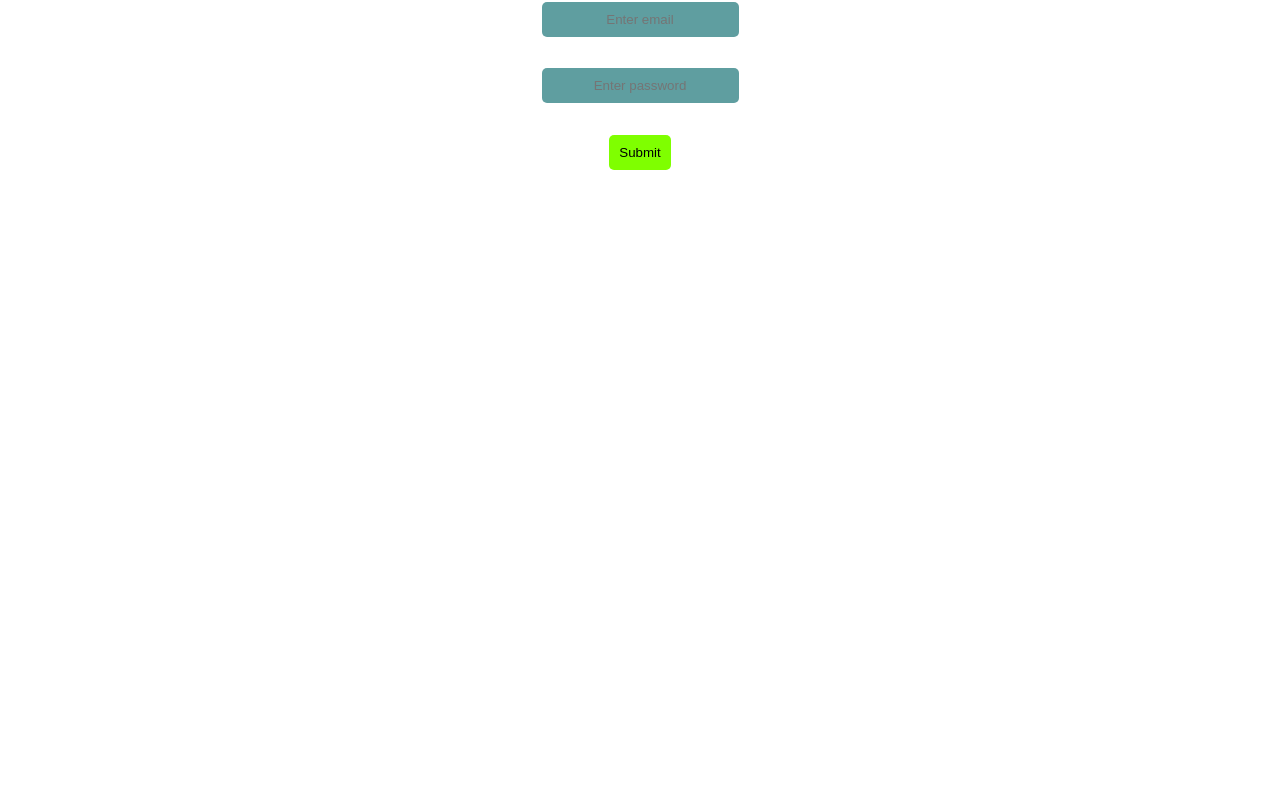
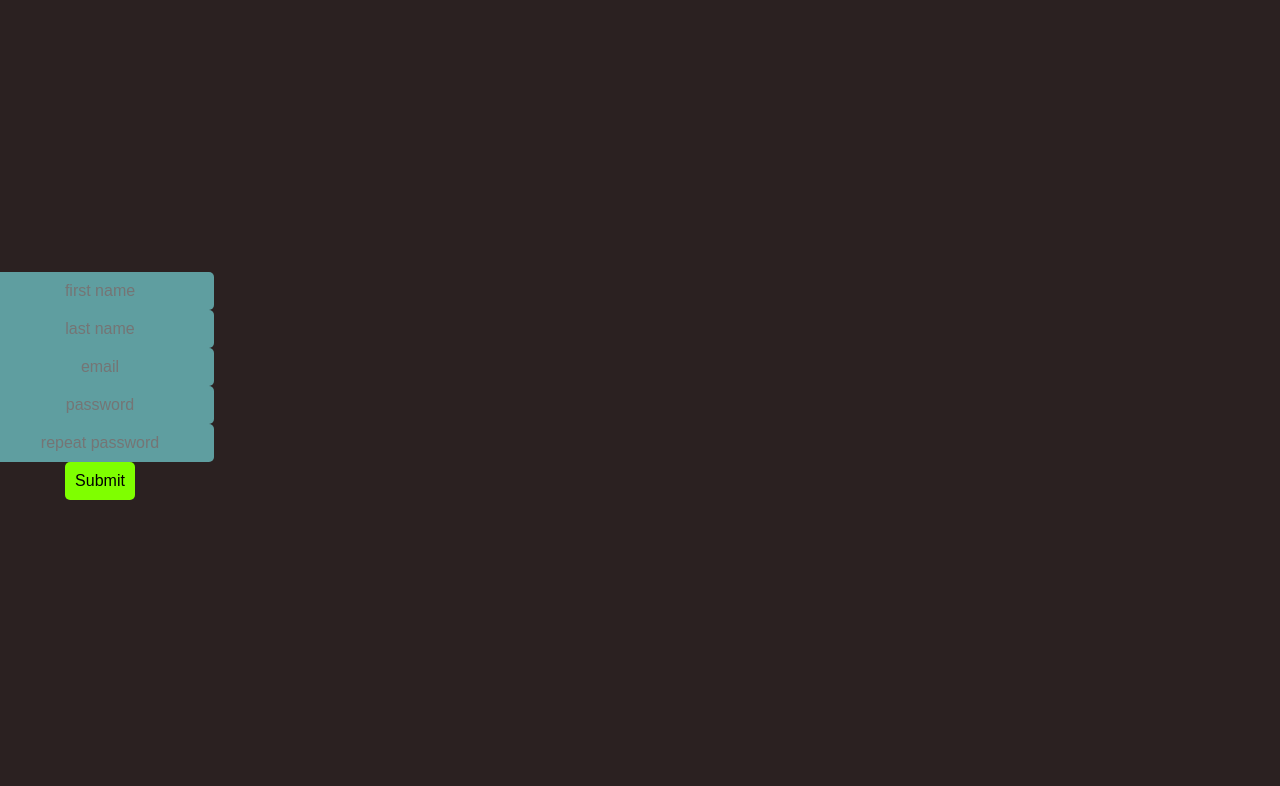
Before and after one commit to hrithikgautham/blockmaster, a React app: page / in a window 1280 px wide. Shown: the part 51-837 px from the top of the page. Before the commit the page ends 800 px from the top, so only its background shows below. Built offline with nearby package versions, Linux system fonts and the light colour scheme.

```diff
--- a/src/components/Login/index.js
+++ b/src/components/Login/index.js
@@ -1,4 +1,5 @@
 import React, { useState } from 'react';
+import { Input, Form } from "../utils";
 import "./style.css";
 
 
@@ -6,25 +7,39 @@
     const [email, setEmail] = useState("");
     const [password, setPassword] = useState("");
 
-    function handleChange(e) {
+    function handleOnChange(e) {
         if(e.target.name === 'email')
             setEmail(e.target.value);
         else
             setPassword(e.target.value);
     }
 
-    function handleSubmit(e) {
+    function handleOnSubmit(e) {
         e.preventDefault();
-        handleLoginSubmit(email, password);
+        console.log(email, password);
         setPassword("");
         setEmail("");
     }
 
+    function getFormStyles() {
+        return (
+            {
+                height: "200px",
+                display: "flex",
+                flexDirection: "column",
+                justifyContent: "space-around",
+                alignItems: "center",
+            }
+        );
+    }
+
     return (
-        <form onSubmit={ handleSubmit }>
-            <input name="email" onChange={ handleChange } value={ email } type="text" placeholder="Enter email"/>
-            <input name="password" onChange={ handleChange } value={ password } type="text" placeholder="Enter password"/>
-            <input type="submit"/>
-        </form>
+        <Form
+        onSubmit={ handleOnSubmit }
+        style={ getFormStyles() }>
+            <Input name="email" style={ {backgroundColor: "cadetblue"} } onChange={ handleOnChange } value={ email } placeholder="Enter email" />
+            <Input name="password" style={ {backgroundColor: "cadetblue"} } onChange={ handleOnChange } value={ password } type="text" placeholder="Enter password"/>
+            <Input type="submit" style={ {backgroundColor: "chartreuse"} }/>
+        </Form>
     );
 }
--- a/src/components/Login/style.css
+++ b/src/components/Login/style.css
@@ -1,28 +1,8 @@
-form {
-    height: 200px;
-    display: flex;
-    flex-direction: column;
-    justify-content: space-around;
-    align-items: center;
+
+form input[type="submit"]:hover {
+    cursor: pointer;
 }
 
-form input {
-    outline: none;
-    border: none;
-    border-radius: 5px;
-    text-align: center;
-    padding: 10px;
+form input[type="text"]:hover {
+    cursor: text;
 }
-
-/* hover state not working */
-/* form:hover {
-    cursor: pointer;
-} */
-
-form input[type="text"] {
-    background-color: cadetblue;
-}
-
-form input[type="submit"] {
-    background-color: chartreuse;
-}
--- /dev/null
+++ b/src/components/SignUp/index.js
@@ -0,0 +1,102 @@
+import React, { useState } from "react";
+import { Form, Input } from "../utils";
+import "./style.css";
+
+export default function SignUp(props) {
+    const [firstName, setFirstName] = useState("");
+    const [lastName, setLastName] = useState("");
+    const [email, setEmail] = useState("");
+    const [password, setPassword] = useState("");
+    const [repeatPassword, setRepeatPassword] = useState("");
+
+    function handleSubmit(e) {
+        e.preventDefault();
+        console.log(firstName, lastName, email, password, repeatPassword);
+        setLastName("");
+        setPassword("");
+        setFirstName("");
+        setEmail("");
+        setRepeatPassword("");
+    }
+
+    function getFormStyles() {
+        return (
+            {
+                width: "200px",
+                display: "flex",
+                flexDirection: "column",
+                justifyContent: "center",
+                alignItems: "center"
+            }
+        );
+    }
+
+    function handleOnChange(e) {
+        const value = e.target.value;
+        switch(e.target.name){
+            case "email": {
+                setEmail(value);
+                break;
+            }
+            case "password": {
+                setPassword(value);
+                break;
+            }
+            case "repeat-password": {
+                setRepeatPassword(value);
+                break;
+            }
+            case "first-name": {
+                setFirstName(value);
+                break;
+            }
+            case "last-name": {
+                setLastName(value);
+                break;
+            }
+        }
+    }
+
+    return (
+        <Form
+        onSubmit={ handleSubmit }
+        style={ getFormStyles() }>
+            <Input
+            type="text"
+            style={ {backgroundColor: "cadetblue"} }
+            name="first-name"
+            value={ firstName }
+            placeholder="first name"
+            onChange={ handleOnChange }/>
+            <Input
+            type="text"
+            placeholder="last name"
+            style={ {backgroundColor: "cadetblue"} }
+            name="last-name"
+            value={ lastName }
+            onChange={ handleOnChange }/>
+            <Input
+            type="text"
+            placeholder="email"
+            style={ {backgroundColor: "cadetblue"} }
+            name="email"
+            value={ email }
+            onChange={ handleOnChange }/>
+            <Input
+            type="text"
+            placeholder="password"
+            style={ {backgroundColor: "cadetblue"} }
+            name="password"
+            value={ password }
+            onChange={ handleOnChange }/>
+            <Input
+            type="text"
+            style={ {backgroundColor: "cadetblue"} }
+            name="repeat-password"
+            placeholder="repeat password"
+            value={ repeatPassword }
+            onChange={ handleOnChange }/>
+            <Input type="submit" style={ {backgroundColor: "chartreuse"} }/>
+        </Form>
+    );
+}
--- /dev/null
+++ b/src/components/SignUp/style.css
@@ -0,0 +1,17 @@
+form input {
+    outline: none;
+    border: none;
+    border-radius: 5px;
+    text-align: center;
+    padding: 10px;
+}
+
+form input[type="text"],
+form input[type="password"] {
+    cursor: text;
+}
+
+form input[type="submit"],
+form input[type="button"] {
+    cursor: pointer;
+}
--- a/src/components/index.js
+++ b/src/components/index.js
@@ -1,25 +1,16 @@
-import React, { useState } from 'react';
+import React from 'react';
 import "./style.css";
 import Header from "./Header";
 import Login from "./Login";
+import SignUp from "./SignUp";
 
 export default function App() {
     // variables declarations
-    const [title, setTitle] = useState("Block Master");
-    const [email, setEmail] = useState(""); //
-    const [password, setPassword] = useState(""); //
-
-    function handleLoginSubmit(email, password) {
-        // database query
-        setEmail(email);
-        setPassword(password);
-        console.log(email, password);
-    }
 
     return (
         <div className="container">
-            <Header title={ title }/>
-            <Login handleLoginSubmit={ handleLoginSubmit }/>
+            <Header title={ "Block Master" }/>
+            <SignUp />
         </div>
     )
 }
--- a/src/components/style.css
+++ b/src/components/style.css
@@ -3,6 +3,7 @@
     padding: 0;
     font-family: Arial, Helvetica, sans-serif;
     box-sizing: border-box;
+    background-color: rgb(43, 33, 33);
 }
 
 .container {
--- /dev/null
+++ b/src/components/utils/Form/index.js
@@ -0,0 +1,17 @@
+import React from 'react';
+import "./style.css";
+
+export default function(props) {
+    const {
+        children,
+        onSubmit,
+        style
+    } = props;
+    return (
+        <form
+        style={ style ? style : {} }
+        onSubmit={ onSubmit ? onSubmit : null }>
+            { children }
+        </form>
+    );
+}
--- /dev/null
+++ b/src/components/utils/Form/style.css
@@ -0,0 +1,4 @@
+form {
+    height: 100%;
+    width: 100%;
+}
--- /dev/null
+++ b/src/components/utils/Input/index.js
@@ -0,0 +1,30 @@
+import React, { useState } from 'react';
+import './style.css';
+
+
+export default function Input(props) {
+    const {
+        type,
+        value,
+        name,
+        placeholder,
+        onChange,
+        onClick,
+        style,
+        className,
+        id,
+    } = props;
+
+    return (
+        <input
+        type={ type }
+        value={ value }
+        name={ name }
+        placeholder={ placeholder }
+        onClick={ onClick ? onClick : null }
+        onChange={ onChange ? onChange : null }
+        style={ style ? style : {} }
+        className={ className ? className : null }
+        id={ id ? id : null } />
+    );
+}
--- /dev/null
+++ b/src/components/utils/Input/style.css
@@ -0,0 +1,8 @@
+input {
+    padding: 10px;
+    text-align: center;
+    font-size: 1rem;;
+    border-radius: 5px;
+    outline: none;
+    border: none;
+}
--- /dev/null
+++ b/src/components/utils/index.js
@@ -0,0 +1,7 @@
+import Input from "./Input";
+import Form from "./Form";
+
+export {
+    Input,
+    Form,
+};
```
Also changed, not shown: src/components/Navbar/index.js (added), src/components/Navbar/style.css (added), 1 other file.
